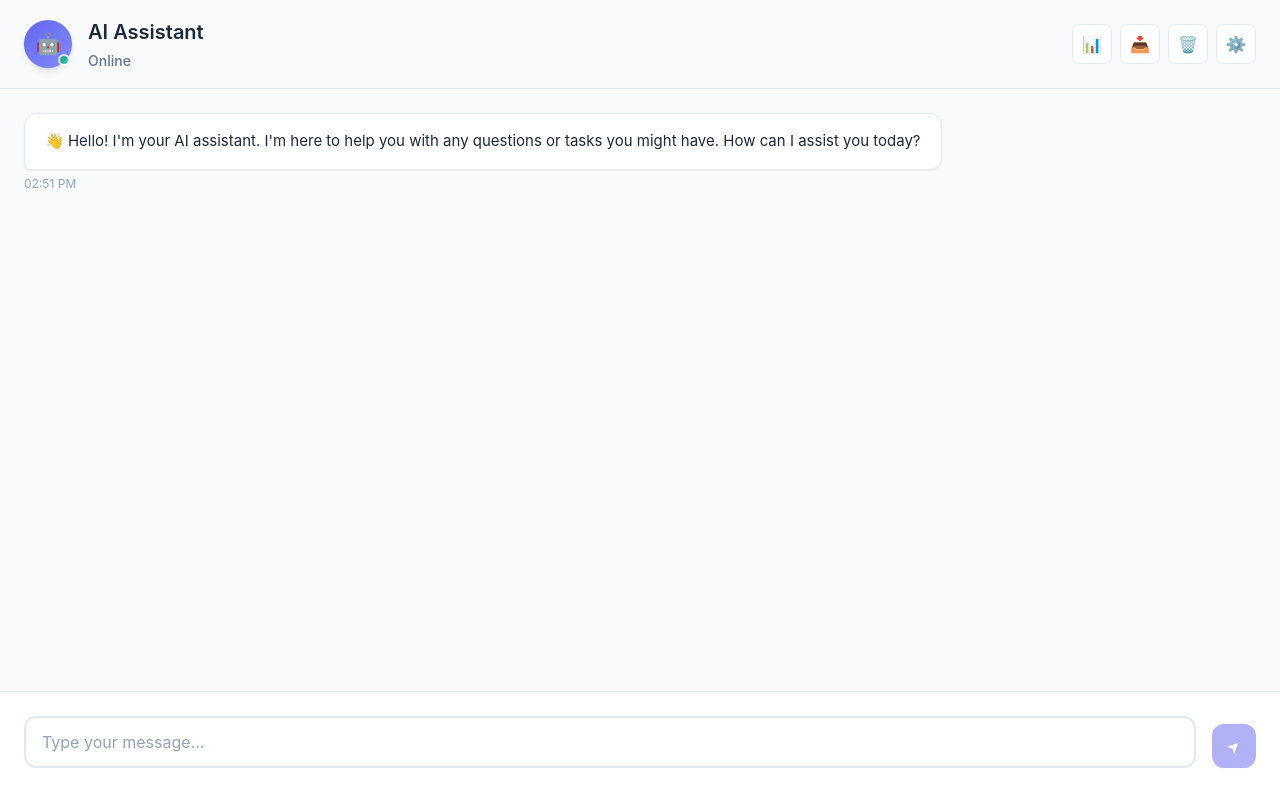
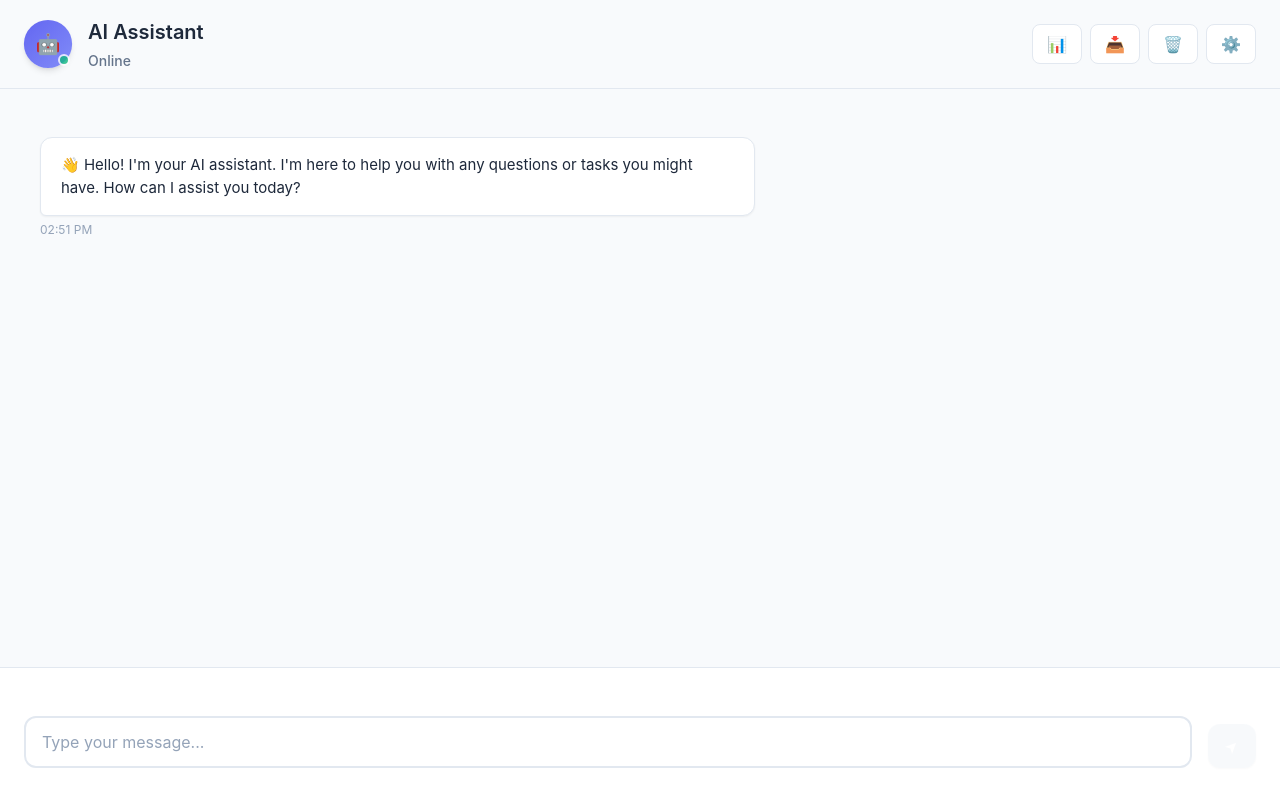
Before and after one commit to yukesshwaran21/Clyra, a React (Create React App) app in the folder chatbot/: page / in a window 1280 px wide. Built offline with nearby package versions, Linux system fonts and the light colour scheme.

Commit message:
Add global CSS variables and chat UI styles
Introduces CSS custom properties for colors, spacing, and layout. Adds styles for chat container, messages, input fields, and buttons to improve the chatbot UI's appearance and consistency.

```diff
--- a/chatbot/src/index.css
+++ b/chatbot/src/index.css
@@ -1,3 +1,24 @@
+:root {
+  --primary-color: #2563eb;
+  --primary-light: #3b82f6;
+  --secondary-color: #64748b;
+  --background-color: #f8fafc;
+  --text-color: #1e293b;
+  --text-light: #64748b;
+  --white: #ffffff;
+  --border-radius: 8px;
+  --spacing-sm: 0.5rem;
+  --spacing-md: 1rem;
+  --spacing-lg: 1.5rem;
+  --max-width: 1200px;
+}
+
+* {
+  box-sizing: border-box;
+  margin: 0;
+  padding: 0;
+}
+
 body {
   margin: 0;
   font-family: -apple-system, BlinkMacSystemFont, 'Segoe UI', 'Roboto', 'Oxygen',
@@ -5,9 +26,88 @@ body {
     sans-serif;
   -webkit-font-smoothing: antialiased;
   -moz-osx-font-smoothing: grayscale;
+  background-color: var(--background-color);
+  color: var(--text-color);
+  line-height: 1.5;
 }
 
 code {
   font-family: source-code-pro, Menlo, Monaco, Consolas, 'Courier New',
     monospace;
 }
+
+.container {
+  width: 100%;
+  max-width: var(--max-width);
+  margin: 0 auto;
+  padding: var(--spacing-md);
+}
+
+.chat-container {
+  background-color: var(--white);
+  border-radius: var(--border-radius);
+  box-shadow: 0 2px 4px rgba(0, 0, 0, 0.1);
+  padding: var(--spacing-lg);
+  margin: var(--spacing-md) 0;
+}
+
+.message {
+  padding: var(--spacing-md);
+  margin: var(--spacing-sm) 0;
+  border-radius: var(--border-radius);
+  max-width: 80%;
+}
+
+.message.user {
+  background-color: var(--primary-color);
+  color: var(--white);
+  margin-left: auto;
+}
+
+.message.bot {
+  background-color: var(--background-color);
+  color: var(--text-color);
+  margin-right: auto;
+}
+
+.input-container {
+  display: flex;
+  gap: var(--spacing-md);
+  margin-top: var(--spacing-lg);
+}
+
+input[type="text"],
+textarea {
+  width: 100%;
+  padding: var(--spacing-md);
+  border: 1px solid var(--secondary-color);
+  border-radius: var(--border-radius);
+  font-size: 1rem;
+  outline: none;
+  transition: border-color 0.2s;
+}
+
+input[type="text"]:focus,
+textarea:focus {
+  border-color: var(--primary-color);
+}
+
+button {
+  background-color: var(--primary-color);
+  color: var(--white);
+  border: none;
+  border-radius: var(--border-radius);
+  padding: var(--spacing-md) var(--spacing-lg);
+  font-size: 1rem;
+  cursor: pointer;
+  transition: background-color 0.2s;
+}
+
+button:hover {
+  background-color: var(--primary-light);
+}
+
+button:disabled {
+  background-color: var(--secondary-color);
+  cursor: not-allowed;
+}
```
